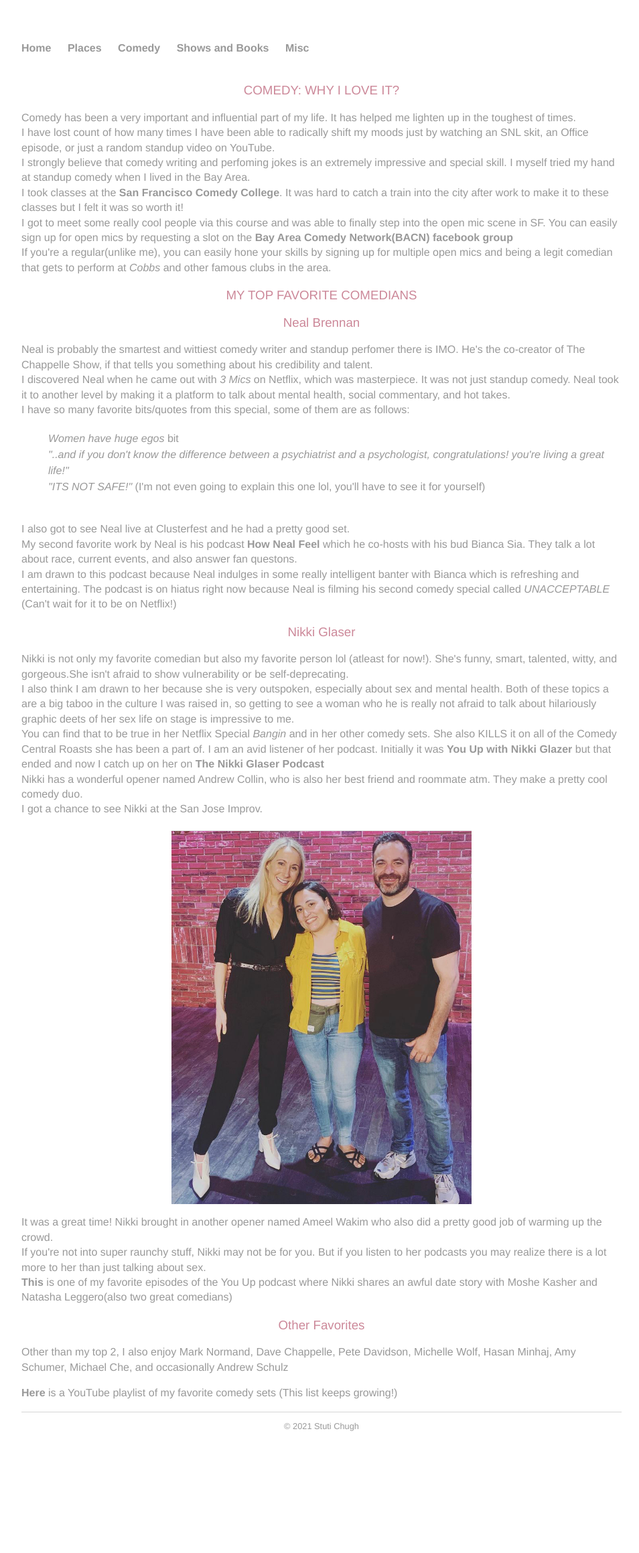
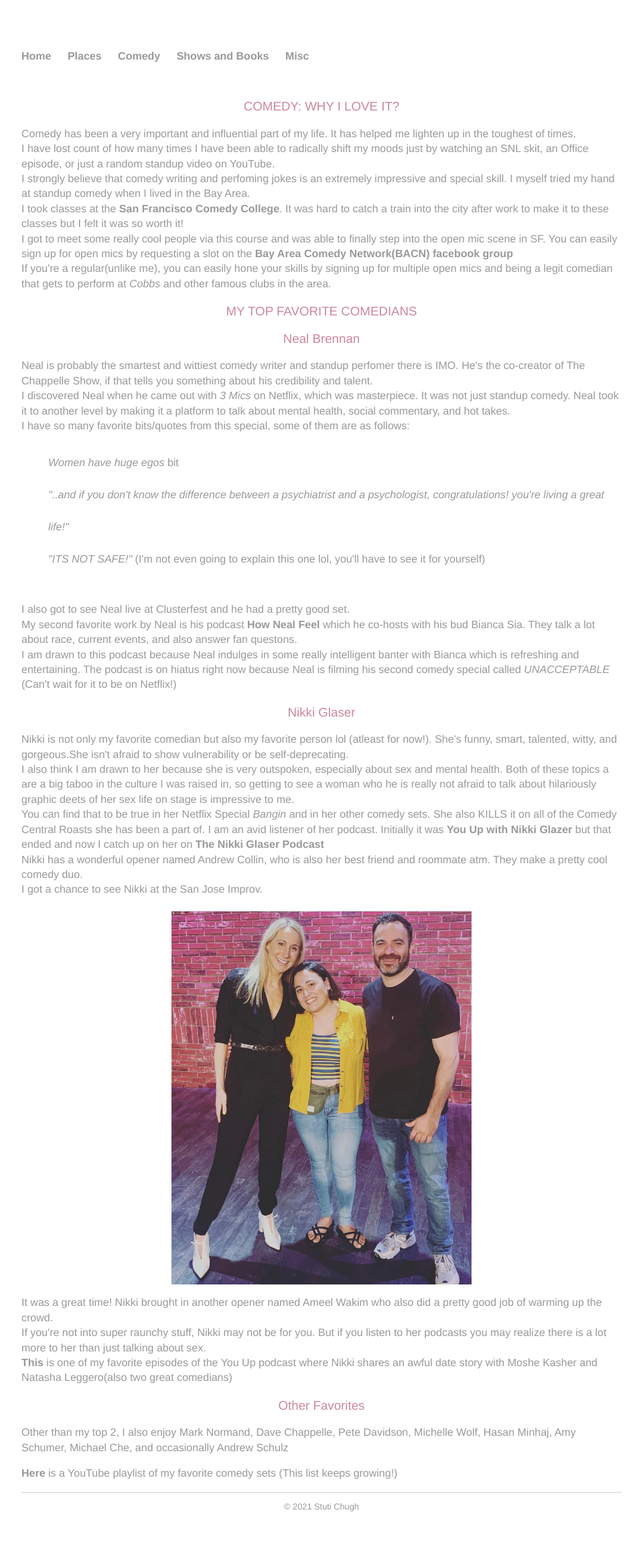
Before and after one commit to stutichugh/stutichugh.github.io, a Jekyll site: the page built from comedy.html, in a window 1280 px wide. Shown: the whole page at 67% size, without its empty margins (160-1114 px from the left). Built offline with Jekyll 4.4.1, drawn with Linux system fonts in a browser that asks for light colours; before the commit the page ends 2199 px from its top, so only the background shows below that.

Commit message:
trying to adjust

```diff
--- a/comedy.html
+++ b/comedy.html
@@ -20,7 +20,7 @@
   <p> Neal is probably the smartest and wittiest comedy writer and standup perfomer there is IMO. He's the co-creator of The Chappelle Show, if that tells you something about his credibility and talent.<br>
       I discovered Neal when he came out with <i> 3 Mics</i> on Netflix, which was masterpiece. It was not just standup comedy. Neal took it to another level by making it a platform to talk about mental health, social commentary, and hot takes.<br>
       I have so many favorite bits/quotes from this special, some of them are as follows:
-      <ul>
+      <ul style="list-style-type:disc;">
         <li> <i> Women have huge egos</i> bit </li>
         <li> <i> "..and if you don't know the difference between a psychiatrist and a psychologist, congratulations! you're living a great life!" </i> </li>
         <li> <i> "ITS NOT SAFE!" </i> (I'm not even going to explain this one lol, you'll have to see it for yourself) </li>
--- a/css/main.css
+++ b/css/main.css
@@ -55,7 +55,7 @@
     list-style: none;
     font-size: 1em;
     /* margin-bottom: 10px; */
-    line-height: 1.5em;
+    line-height: 3em;
     font-family:'Helvetica', 'Arial', 'Sans-Serif';
     color: #999;
 }
```
